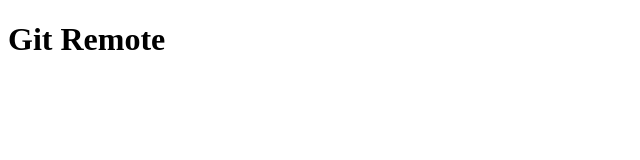
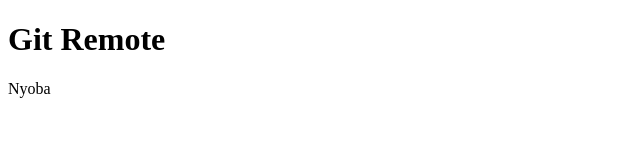
Before and after one commit to StevenZega/Git-test, a plain HTML site: page index.html in a window 1280 px wide. Shown: the full height of the page, 0-640 px from the left. Drawn offline with Linux system fonts and the light colour scheme.

Commit message:
menambahkan paragraf

```diff
--- a/index.html
+++ b/index.html
@@ -7,5 +7,6 @@
 </head>
 <body>
     <h1>Git  Remote</h1>
+    <p>Nyoba</p>
 </body>
 </html>
```
